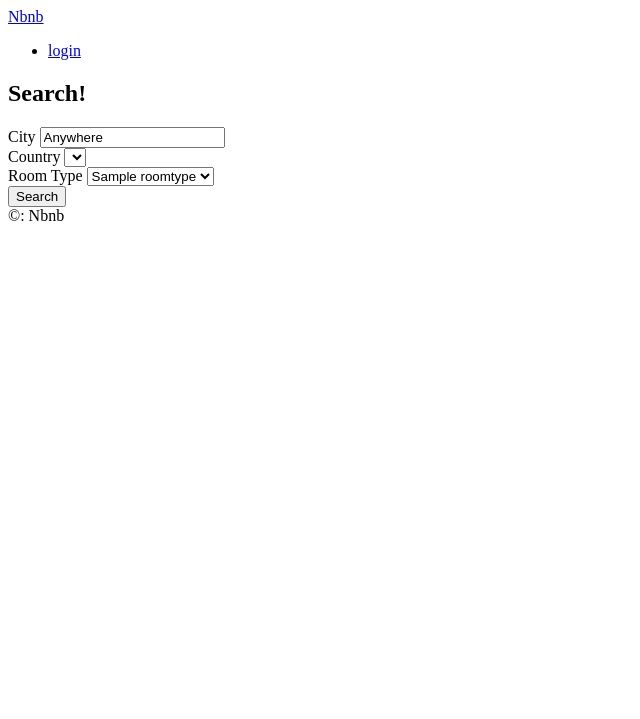
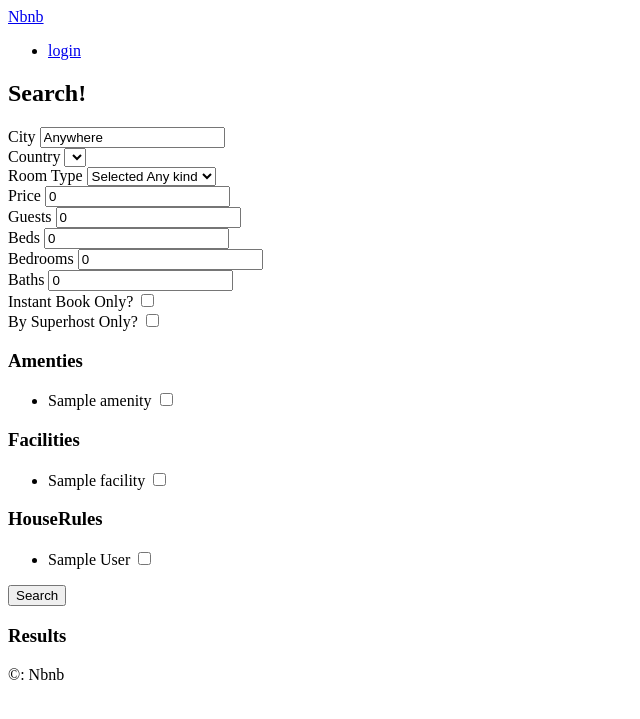
Before and after one commit to HyungMinKang/airbnb-clone, a Django app: page /rooms/search/ in a window 1280 px wide. Shown: the top 719 px of the page, without its empty margins (0-640 px from the left). Run offline with Django 3.2, Linux system fonts and the light colour scheme; tables that the repository leaves empty hold one stand-in row (values such as "Sample post"); lists and menus that the app fills with data are empty.

Commit message:
Airbnb Eighth
constructing search filter by non using Django form api

next: using django form api

```diff
--- a/rooms/views.py
+++ b/rooms/views.py
@@ -35,9 +35,83 @@ def search(request):
 
     city = request.GET.get("city", "Anywhere")
     city = str.capitalize(city)
+    country = request.GET.get("country", "KR")
+    room_type = int(request.GET.get("room_type", 0))
+    price = int(request.GET.get("price", 0))
+    guests = int(request.GET.get("guests", 0))
+    beds = int(request.GET.get("beds", 0))
+    bedrooms = int(request.GET.get("bedrooms", 0))
+    baths = int(request.GET.get("baths", 0))
+    instant = bool(request.GET.get("instant", False))
+    superhost = bool(request.GET.get("superhost", False))
+    s_amenties = request.GET.getlist("amenties")
+    s_facilities = request.GET.getlist("facilities")
+    s_house_rules = request.GET.getlist("house_rules")
+
+    form = {
+        "city": city,
+        "s_room_type": room_type,
+        "s_country": country,
+        "price": price,
+        "guests": guests,
+        "beds": beds,
+        "bedrooms": bedrooms,
+        "baths": baths,
+        "s_amenties": s_amenties,
+        "s_facilities": s_facilities,
+        "s_house_rules": s_house_rules,
+        "instant": instant,
+        "superhost": superhost,
+    }
     room_types = models.RoomType.objects.all()
-    return render(
-        request,
-        "rooms/search.html",
-        {"city": city, "countries": countries, "room_types": room_types},
-    )
+    amenties = models.Amenity.objects.all()
+    facilities = models.Facility.objects.all()
+    house_rules = models.HouseRule.objects.all()
+    choices = {
+        "countries": countries,
+        "room_types": room_types,
+        "amenties": amenties,
+        "facilities": facilities,
+        "house_rules": house_rules,
+    }
+    filter_args = {}
+
+    if city != "Anywhere":
+        filter_args["city__startswith"] = city
+
+    filter_args["country"] = country
+
+    if room_type != 0:
+        filter_args["room_type__pk"] = room_type
+
+    if price != 0:
+        filter_args["price_lte"] = price
+
+    if guests != 0:
+        filter_args["guests_gte"] = guests
+
+    if bedrooms != 0:
+        filter_args["bedrooms_gte"] = bedrooms
+
+    if beds != 0:
+        filter_args["beds_gte"] = beds
+
+    if baths != 0:
+        filter_args["baths_gte"] = baths
+
+    if instant is True:
+        filter_args["instant_book"] = True
+
+    if superhost is True:
+        filter_args["host__superhost"] = True
+
+    if len(s_amenties) > 0:
+        for s_amenity in s_amenties:
+            filter_args["amenties__pk"] = int(s_amenity)
+
+    if len(s_facilities) > 0:
+        for s_facility in s_facilities:
+            filter_args["facilities__pk"] = int(s_facility)
+
+    rooms = models.Room.objects.filter(**filter_args)
+    return render(request, "rooms/search.html", {**form, **choices, "rooms": rooms})
--- a/templates/base.html
+++ b/templates/base.html
@@ -12,7 +12,6 @@
 
         {% block search-bar %}
           <form method="get" action="{% url "rooms:search" %}">
-
             <input name="city" placeholder="Search By City" />
           </form>
         {% endblock search-bar %}
--- a/templates/rooms/search.html
+++ b/templates/rooms/search.html
@@ -16,25 +16,118 @@
     <form method="get" action="{% url "rooms:search" %}">
         <div>
             <label for="city">City</label>
-            <input value="{{city}}" id="city" name="city" placeholder="Search By City"/>
+            <input value= "{{city}}" id="city" name="city" placeholder="Search By City" />
         </div>
         <div>
             <label for="country">Country</label>
             <select id="country" name="country">
                 {% for country in countries %}
-                    <option value="{{country.code}}">{{country.name}}</option>
+                    <option value="{{country.code}}" {% if country.code == s_country %}selected{% endif %}
+                    >{{country.name}}</option>
                 {% endfor %}
             </select>
         </div>
         <div>
             <label for="room_type">Room Type</label>
             <select id="room_type" name="room_type">
+                <option value="0">{% if s_room_type == 0 %} Selected {% endif %}Any kind</option>
                 {% for room_type in room_types %}
-                    <option value="{{room_type.pk}}">{{room_type.name}}</option>
+                    <option value="{{room_type.pk}}"{% if s_room_type == room_type.pk %} selected {% endif %}}>{{room_type.name}}</option>
                 {% endfor %}
             </select>
+        </div>
+         <div>
+            <label for="price">Price</label>
+            <input  value="{{price}}"type="number" name="price" id="price" placeholder="Price" />
+        </div>
+        <div>
+            <label for="guests">Guests</label>
+            <input  value="{{guests}}"type="number" name="guests" id="guests" placeholder="Guests" />
+        </div>
+        <div>
+            <label for="beds">Beds</label>
+            <input value="{{beds}}" type="number" name="beds" id="beds" placeholder="Beds" />
+        </div>
+        <div>
+            <label for="bedrooms">Bedrooms</label>
+            <input  value="{{bedrooms}}"type="number" name="bedrooms" id="bedrooms" placeholder="Bedrooms" />
+        </div>
+        <div>
+            <label for="baths">Baths</label>
+            <input  value="{{baths}}"type="number" name="baths" id="baths" placeholder="Baths" />
+        </div>
+        <div>
+            <label for="instant">Instant Book Only?</label>
+            <input type="checkbox" name="instant" id="instant" {% if instant %}checked{% endif %} />
+        </div>
+        <div>
+            <label for="superhost">By Superhost Only?</label>
+            <input   type="checkbox" name="superhost" id="superhost" {% if superhost %}checked{% endif %} />
+        </div>
+        <div>
+            <h3>Amenties</h3>
+            <ul>
+                {% for amenity in amenties %}
+                    <li>
+                        <label for="a_{{amenity.pk}}" >{{amenity.name}}</label>
+                        <input
+                            id="a_{{amenity.pk}}"
+                            name="amenties"
+                            type="checkbox"
+                            value={{amenity.pk}}
+                            {% if amenity.pk|slugify in s_amenties %}    #slugify: text로 만드는 필터
+                                checked
+                            {% endif %}
+                        />
+                    </li>
+                {% endfor %}
+            </ul>
+        </div>
+        <div>
+            <h3>Facilities</h3>
+            <ul>
+                {% for facility in facilities %}
+                    <li>
+                        <label for="f_{{facility.pk}}" >{{facility.name}}</label>
+                        <input
+                            id="f_{{facility.pk}}"
+                            name="facilities"
+                            type="checkbox"
+                            value={{facility.pk}}
+                             {% if facility.pk|slugify in s_facilities %}    #slugify: text로 만드는 필터
+                                checked
+                            {% endif %}
+                        />
+                    </li>
+                {% endfor %}
+            </ul>
+        </div>
+         <div>
+            <h3>HouseRules</h3>
+            <ul>
+                {% for houserule in house_rules %}
+                    <li>
+                        <label for="r_{{houserule.pk}}" >{{houserule.name}}</label>
+                        <input
+                            id="r_{{houserule.pk}}"
+                            name="house_rules"
+                            type="checkbox"
+                            value={{houserule.pk}}
+                             {% if houserule.pk|slugify in s_house_rules %}    #slugify: text로 만드는 필터
+                                checked
+                            {% endif %}
+                        />
+                    </li>
+                {% endfor %}
+            </ul>
         </div>
         <button>Search</button>
     </form>
 
+    <h3>Results</h3>
+
+    {% for room in rooms %}
+        <h3>{{room.name}}</h3>
+    {% endfor%}
+
 {% endblock content %}
```
Also changed, not shown: rooms/management/commands/seed_houserules.py (added, +31 -0 lines).
